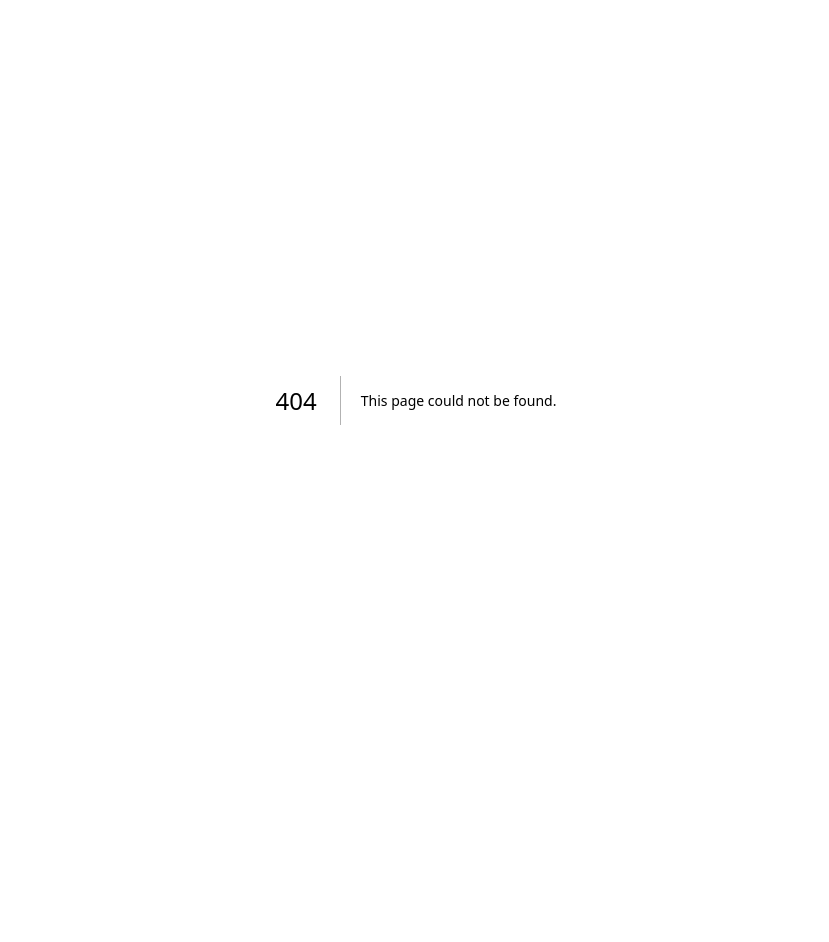
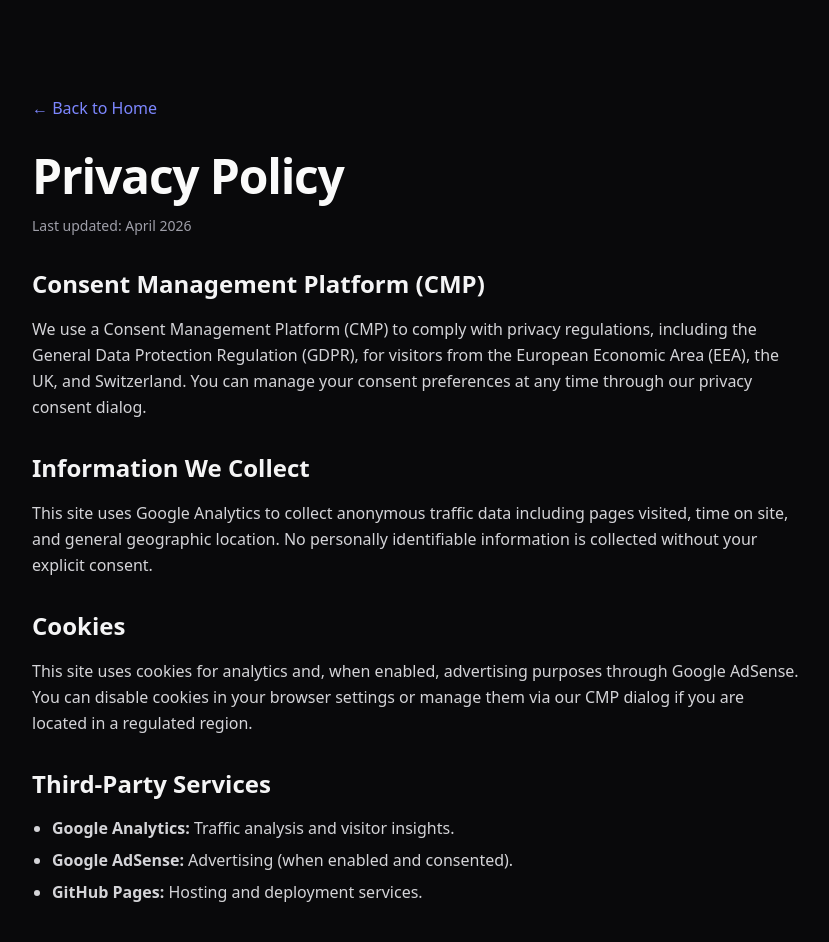
Before and after one commit to merolhack/merolhack.github.io, a Next.js app: page /privacy in a window 1280 px wide. Before the commit this address had no page. Shown: the top 942 px of the page, without its empty margins (224-1053 px from the left). Before the commit the page ends 800 px from the top, so only its background shows below. Built offline with nearby package versions, Linux system fonts and the light colour scheme.

Commit message:
feat: add privacy policy page with CMP compliance

```diff
--- /dev/null
+++ b/src/app/privacy/page.tsx
@@ -0,0 +1,61 @@
+import Link from 'next/link';
+
+export default function PrivacyPolicy() {
+  return (
+    <main className="min-h-screen bg-zinc-950 text-zinc-50 py-24 px-4 md:px-6">
+      <div className="max-w-3xl mx-auto space-y-8">
+        <div>
+          <Link href="/" className="text-indigo-400 hover:text-indigo-300 mb-8 inline-block transition-colors">
+            &larr; Back to Home
+          </Link>
+          <h1 className="text-4xl md:text-5xl font-bold mb-4 tracking-tight">Privacy Policy</h1>
+          <p className="text-zinc-400 text-sm">Last updated: April 2026</p>
+        </div>
+
+        <section className="space-y-4">
+          <h2 className="text-2xl font-semibold text-zinc-100">Consent Management Platform (CMP)</h2>
+          <p className="text-zinc-300 leading-relaxed">
+            We use a Consent Management Platform (CMP) to comply with privacy regulations,
+            including the General Data Protection Regulation (GDPR), for visitors from the European
+            Economic Area (EEA), the UK, and Switzerland. You can manage your consent preferences
+            at any time through our privacy consent dialog.
+          </p>
+        </section>
+
+        <section className="space-y-4">
+          <h2 className="text-2xl font-semibold text-zinc-100">Information We Collect</h2>
+          <p className="text-zinc-300 leading-relaxed">
+            This site uses Google Analytics to collect anonymous traffic data including pages visited,
+            time on site, and general geographic location. No personally identifiable information is collected
+            without your explicit consent.
+          </p>
+        </section>
+
+        <section className="space-y-4">
+          <h2 className="text-2xl font-semibold text-zinc-100">Cookies</h2>
+          <p className="text-zinc-300 leading-relaxed">
+            This site uses cookies for analytics and, when enabled, advertising purposes through Google AdSense.
+            You can disable cookies in your browser settings or manage them via our CMP dialog if you are located
+            in a regulated region.
+          </p>
+        </section>
+
+        <section className="space-y-4">
+          <h2 className="text-2xl font-semibold text-zinc-100">Third-Party Services</h2>
+          <ul className="list-disc pl-5 space-y-2 text-zinc-300">
+            <li><strong>Google Analytics:</strong> Traffic analysis and visitor insights.</li>
+            <li><strong>Google AdSense:</strong> Advertising (when enabled and consented).</li>
+            <li><strong>GitHub Pages:</strong> Hosting and deployment services.</li>
+          </ul>
+        </section>
+
+        <section className="space-y-4">
+          <h2 className="text-2xl font-semibold text-zinc-100">Contact</h2>
+          <p className="text-zinc-300 leading-relaxed">
+            For privacy-related questions, please use the contact information provided on the main page.
+          </p>
+        </section>
+      </div>
+    </main>
+  );
+}
--- a/src/components/sections/Footer.tsx
+++ b/src/components/sections/Footer.tsx
@@ -25,8 +25,13 @@
           </a>
         </div>
 
-        <div className="mt-8 pt-8 border-t border-zinc-900 w-full text-zinc-500 text-sm">
-          &copy; {new Date().getFullYear()} {subjectData.name}. All rights reserved. &bull; Deployed via GitHub Pages.
+        <div className="mt-8 pt-8 border-t border-zinc-900 w-full text-zinc-500 text-sm flex flex-col md:flex-row items-center justify-between gap-4">
+          <div>
+            &copy; {new Date().getFullYear()} {subjectData.name}. All rights reserved. &bull; Deployed via GitHub Pages.
+          </div>
+          <div className="flex gap-4">
+            <a href="/privacy" className="hover:text-zinc-300 transition-colors">Privacy Policy</a>
+          </div>
         </div>
       </div>
     </footer>
```
